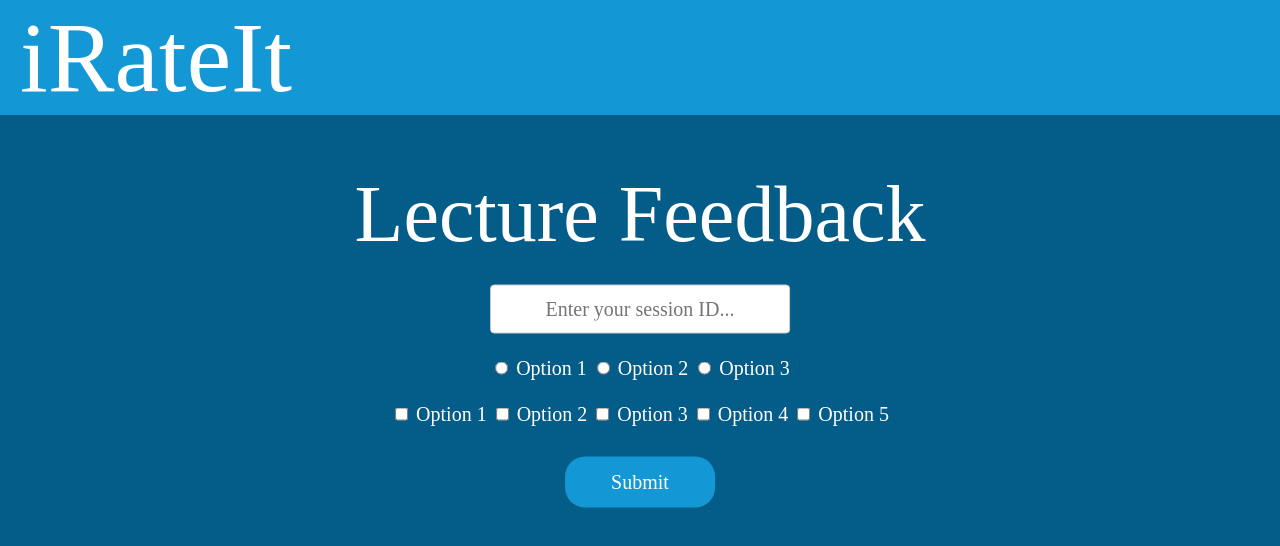
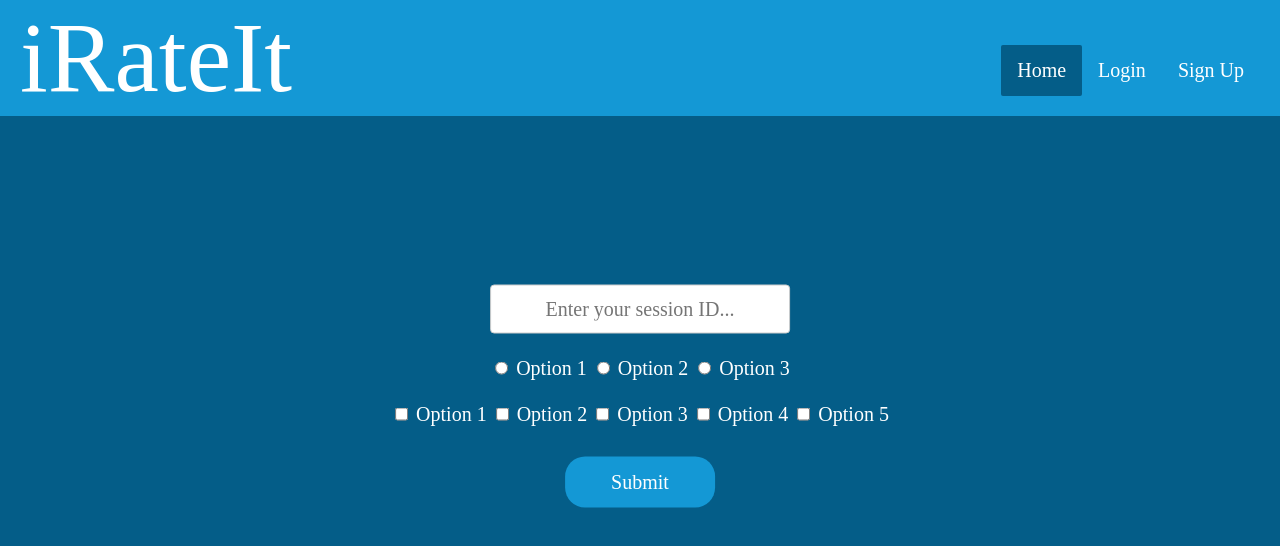
Before and after one commit to KrishnaIyer99/iRateIt, a website: page index.html in a window 1280 px wide. Drawn offline with Linux system fonts and the light colour scheme.

Commit message:
Added navigation bar, login and signup page handlers in the server

```diff
--- a/index.html
+++ b/index.html
@@ -20,14 +20,33 @@
       font:   100px gasalt;
       text-align: left;
       }
-      h1 {
-        position: absolute;
-        top: 20%;
-        left: 50%;
-        transform: translate(-50%, -50%);
-        -ms-transform: translate(-50%, -50%); /* IE 9 */
-        -webkit-transform: translate(-50%, -50%);
-        font:   80px gasalt;
+      ul {
+        text-align: right;
+        list-style-type:none;
+        margin-top: -70px;
+        padding-right: 20px;
+        overflow: hidden;
+        font:   20px gasalt;
+      }
+      li {
+        float: right;
+      }
+      li a {
+        display: block;
+        color: white;
+        text-align: center;
+        padding: 14px 16px;
+        text-decoration: none;
+        border-radius: 2px;
+      }
+      .active {
+        background-color: #045D88;
+      }
+      li a:hover {
+        background-color: #045D88;
+      }
+      li a:hover:not(.active) {
+        background-color: rgb(17, 133, 187);
       }
       form {
         position: absolute;
@@ -67,12 +86,15 @@
       }
     </style>
   </head>
-  <div id = "banner">
+    <div id = "banner">
       <header>iRateIt</header>
+      <ul id = "menu">
+        <li><a href = "/signup">Sign Up</a></li>
+        <li><a href = "/login">Login</a></li>
+        <li><a class = "active" href = "/">Home</a></li>
+      </ul>
   </div>
   <body>
-    <h1>Lecture Feedback
-    </h1>
         <form method="post" action="/submit">
           <div>
               <input type="text" name="session_id" placeholder="Enter your session ID..." required>
```
Also changed, not shown: app.js (+6 -1 lines).
